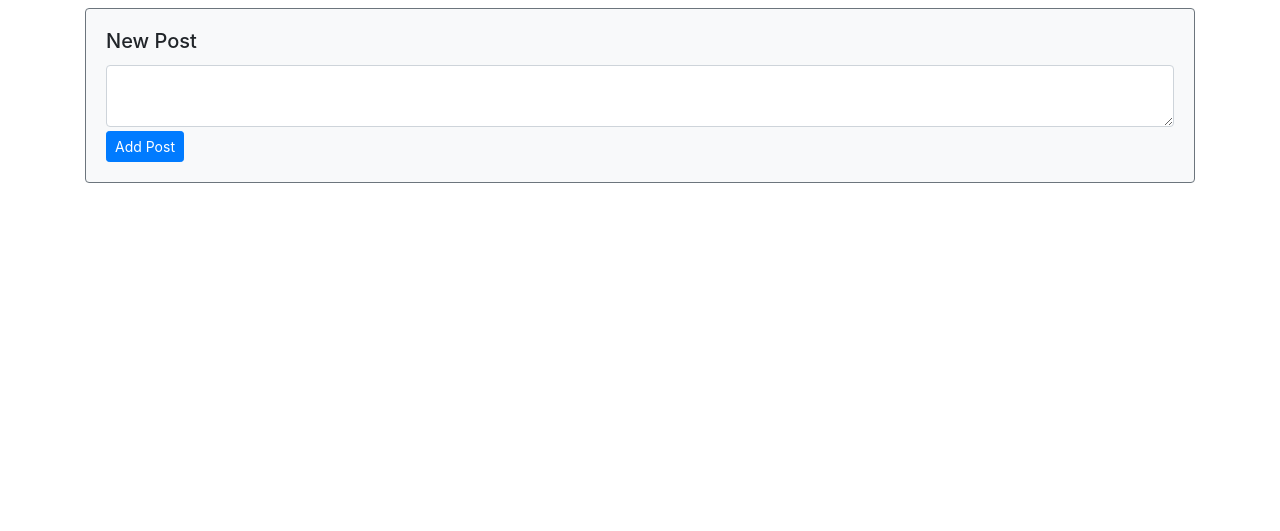
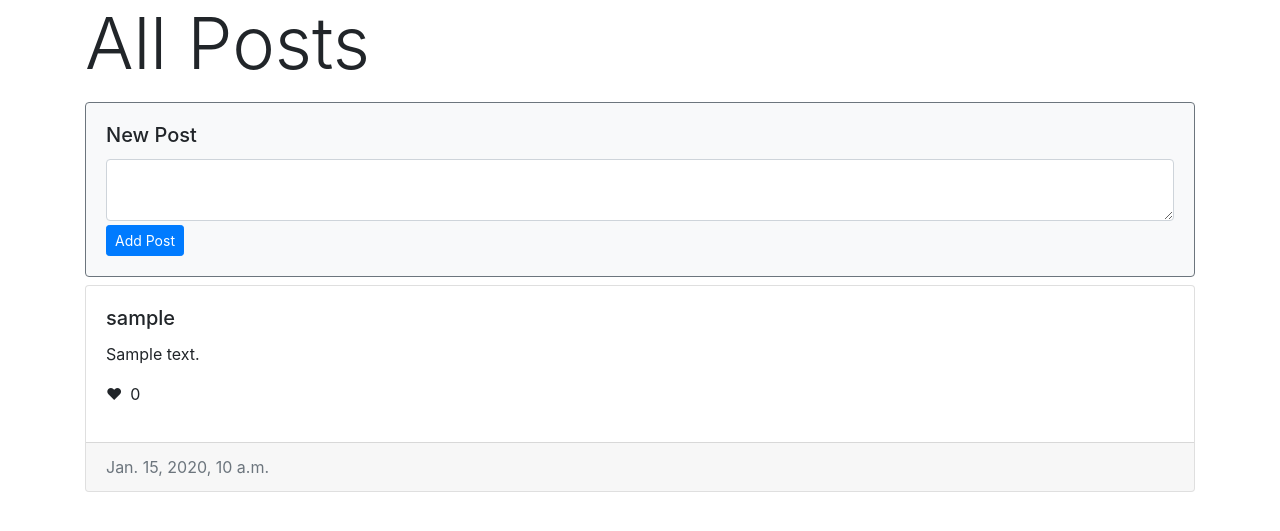
Before and after one commit to alexboneham/project-network, a Django app: page / in a window 1280 px wide. Shown: the part 56-587 px from the top of the page. Run offline with Django 3.2, Linux system fonts and the light colour scheme; tables that the repository leaves empty hold one stand-in row (values such as "Sample post"); some libraries are stand-ins or nearby versions.

Commit message:
Create basic All Posts function on index page.

```diff
--- a/network/models.py
+++ b/network/models.py
@@ -10,6 +10,7 @@ class Post(models.Model):
     content = models.TextField()
     author = models.ForeignKey(User, on_delete=models.CASCADE, related_name="posts")
     likers = models.ManyToManyField(User, blank=True, related_name="liked_posts")
+    timestamp = models.DateTimeField(auto_now_add=True)
 
     def __str__(self):
         return f"{self.author}: '{self.content[0:15]}...'"
--- a/network/templates/network/index.html
+++ b/network/templates/network/index.html
@@ -3,6 +3,8 @@
 {% block body %}
 
 {% include "network/partials/messages.html" %}
+
+<h1 class="display-3">All Posts</h1>
 
 <div class="row">
     <div class="col">
@@ -23,6 +25,24 @@
     </div>
 </div>
 
+{% for post in posts %}
+
+<div class="row">
+    <div class="col">
+        <div class="card mt-2">
+            <div class="card-body">
+                <h5 class="card-title">{{ post.author }}</h5>
+                <p class="card-text mt-1">{{ post.content }}</p>
+                <p><span class="mr-2">&#10084;</span>0</p>
+            </div>
+            <div class="card-footer text-muted">
+                {{ post.timestamp }}
+            </div>
+        </div>
+    </div>
+</div>
+{% endfor %}
+
 {% endblock %}
 
 
--- a/network/views.py
+++ b/network/views.py
@@ -10,8 +10,10 @@ from .models import User, Post
 from .forms import *
 
 def index(request):
+    posts =Post.objects.all()
     return render(request, "network/index.html", {
-        "form": NewPostForm()
+        "form": NewPostForm(),
+        "posts": posts
     })
 
 @login_required
```
Also changed, not shown: network/migrations/0004_post_timestamp.py (added).
